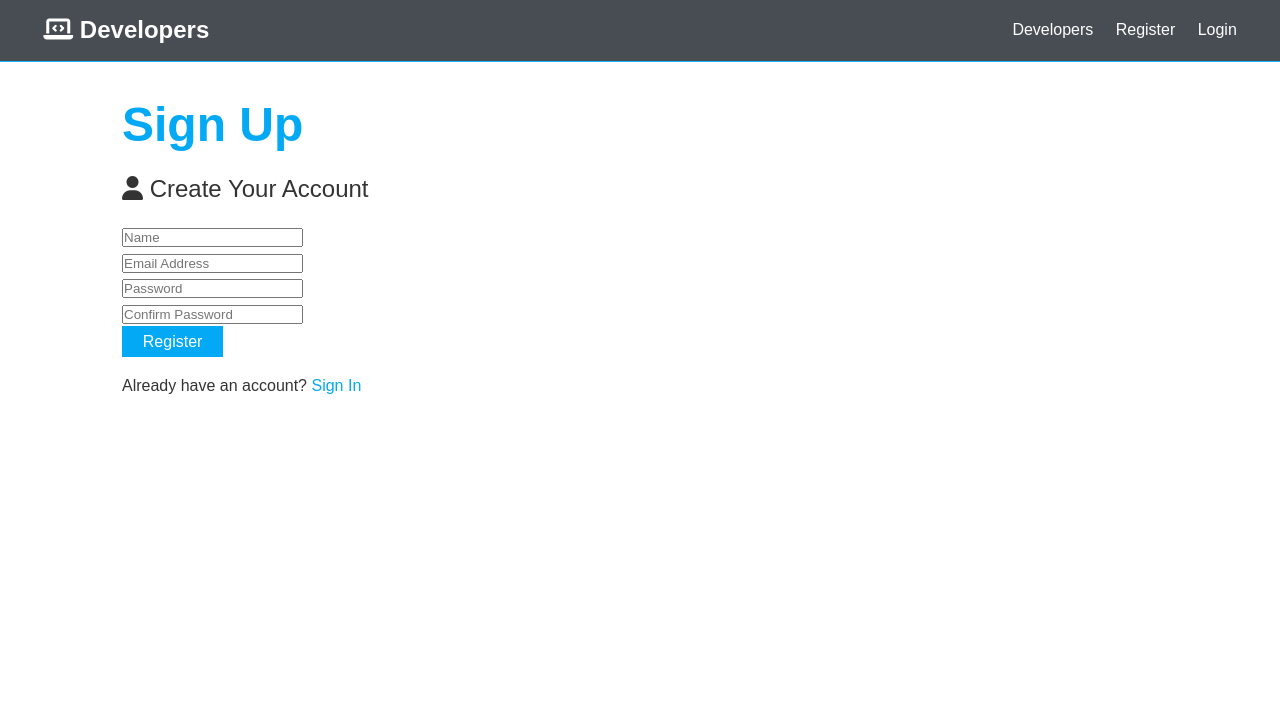
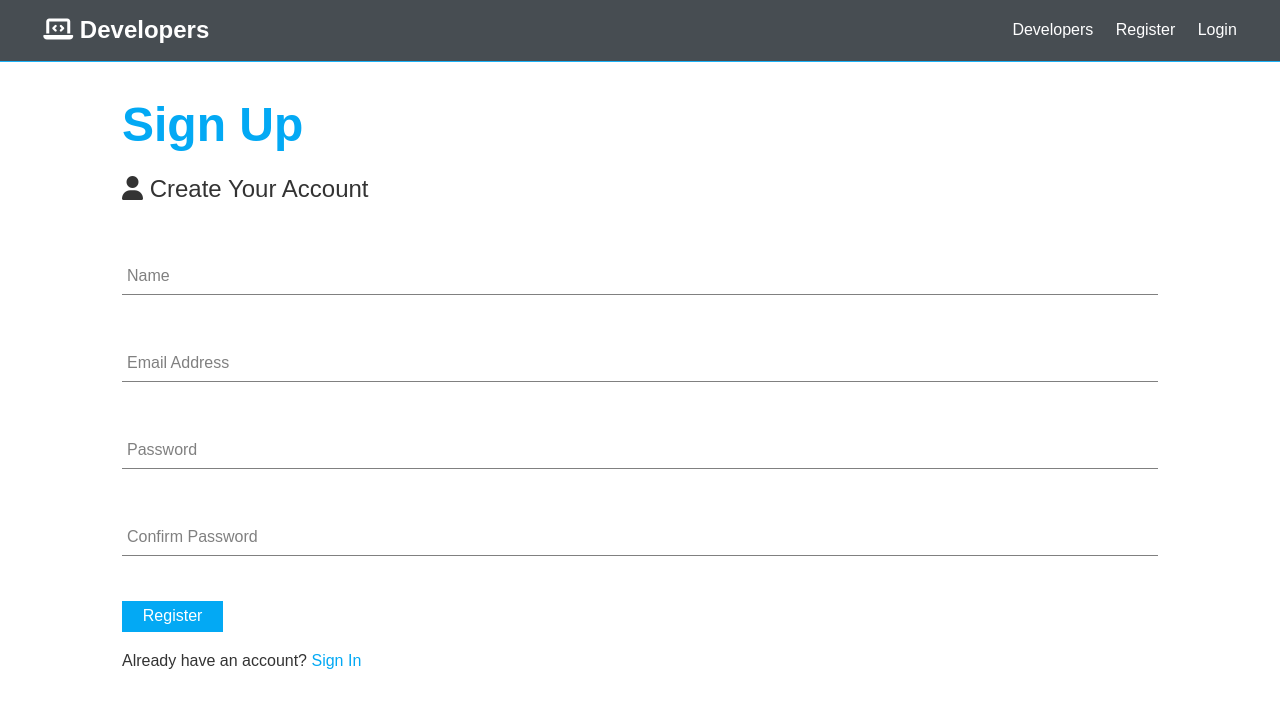
Before and after one commit to SelariuAlex/developers, a React (Create React App) app in the folder client/: page /register in a window 1280 px wide. Shown: the top 708 px of the page. Built offline with nearby package versions, Linux system fonts and the light colour scheme.

Commit message:
create form input component and add it to login and register

```diff
--- a/client/src/App.css
+++ b/client/src/App.css
@@ -36,6 +36,7 @@ img {
 /* Utilities */
 .container {
   max-width: 1100px;
+  height: 100%;
   margin: auto;
   overflow: hidden;
   padding: 0 2rem;
@@ -45,7 +46,7 @@ img {
 
 /* Text Styles*/
 .x-large {
-  font-size: 4rem;
+  font-size: 3rem;
   line-height: 1.2;
   margin-bottom: 1rem;
 }
@@ -245,7 +246,7 @@ img {
   }
 
   .x-large {
-    font-size: 3rem;
+    font-size: 2rem;
   }
 
   .large {
--- a/client/src/App.js
+++ b/client/src/App.js
@@ -10,7 +10,7 @@ import './App.css';
 function App() {
   return (
     <Router>
-      <div className="App">
+      <>
         <Navbar />
         <Route exact path="/" component={Landing} />
         <section className="container">
@@ -19,7 +19,7 @@ function App() {
             <Route exact path="/login" component={Login} />
           </Switch>
         </section>
-      </div>
+      </>
     </Router>
   );
 }
--- a/client/src/components/auth/Login/Login.component.js
+++ b/client/src/components/auth/Login/Login.component.js
@@ -1,7 +1,57 @@
-import React from 'react';
+import React, { Fragment, useState } from 'react';
+import { Link } from 'react-router-dom';
+import FormInput from '../../../components/form-input/FormInput.component';
 
 const Login = () => {
-  return <div>Login</div>;
+  const [formData, setFormData] = useState({
+    email: '',
+    password: ''
+  });
+
+  const { email, password } = formData;
+
+  const handleChange = e =>
+    setFormData({ ...formData, [e.target.name]: e.target.value });
+
+  const handleSubmit = e => {
+    e.preventDefault();
+
+    console.log({ email, password });
+  };
+
+  return (
+    <Fragment>
+      <h1 className="large text-primary">Sign In</h1>
+      <p className="lead">
+        <i className="fas fa-user" /> Sign Into Your Account
+      </p>
+      <form className="form" onSubmit={e => handleSubmit(e)}>
+        <div className="form-group">
+          <FormInput
+            type="email"
+            label="Email Address"
+            name="email"
+            value={email}
+            onChange={e => handleChange(e)}
+          />
+        </div>
+        <div className="form-group">
+          <FormInput
+            type="password"
+            label="Password"
+            name="password"
+            value={password}
+            onChange={e => handleChange(e)}
+          />
+        </div>
+
+        <input type="submit" className="btn btn-primary" value="Login" />
+      </form>
+      <p className="my-1">
+        Don't have an account? <Link to="/register">Register</Link>
+      </p>
+    </Fragment>
+  );
 };
 
 export default Login;
--- a/client/src/components/auth/Register/Register.component.js
+++ b/client/src/components/auth/Register/Register.component.js
@@ -1,5 +1,6 @@
 import React, { Fragment, useState } from 'react';
 import { Link } from 'react-router-dom';
+import FormInput from '../../../components/form-input/FormInput.component';
 
 const Register = () => {
   const [formData, setFormData] = useState({
@@ -11,10 +12,10 @@ const Register = () => {
 
   const { name, email, password, password2 } = formData;
 
-  const onChange = e =>
+  const handleChange = e =>
     setFormData({ ...formData, [e.target.name]: e.target.value });
 
-  const onSubmit = e => {
+  const handleSubmit = e => {
     e.preventDefault();
     if (password !== password2) {
       console.log('Passwords do not match');
@@ -29,41 +30,41 @@ const Register = () => {
       <p className="lead">
         <i className="fas fa-user" /> Create Your Account
       </p>
-      <form className="form" onSubmit={e => onSubmit(e)}>
+      <form className="form" onSubmit={e => handleSubmit(e)}>
         <div className="form-group">
-          <input
+          <FormInput
             type="text"
-            placeholder="Name"
+            label="Name"
             name="name"
             value={name}
-            onChange={e => onChange(e)}
+            onChange={e => handleChange(e)}
           />
         </div>
         <div className="form-group">
-          <input
+          <FormInput
             type="email"
-            placeholder="Email Address"
+            label="Email Address"
             name="email"
             value={email}
-            onChange={e => onChange(e)}
+            onChange={e => handleChange(e)}
           />
         </div>
         <div className="form-group">
-          <input
+          <FormInput
             type="password"
-            placeholder="Password"
+            label="Password"
             name="password"
             value={password}
-            onChange={e => onChange(e)}
+            onChange={e => handleChange(e)}
           />
         </div>
         <div className="form-group">
-          <input
+          <FormInput
             type="password"
-            placeholder="Confirm Password"
+            label="Confirm Password"
             name="password2"
             value={password2}
-            onChange={e => onChange(e)}
+            onChange={e => handleChange(e)}
           />
         </div>
         <input type="submit" className="btn btn-primary" value="Register" />
--- /dev/null
+++ b/client/src/components/form-input/FormInput.component.js
@@ -0,0 +1,22 @@
+import React from 'react';
+
+import './formInput.styles.scss';
+
+const FormInput = ({ handleChange, label, ...otherProps }) => {
+  return (
+    <div className="group">
+      <input className="form-input" onChange={handleChange} {...otherProps} />
+      {label ? (
+        <label
+          className={`${
+            otherProps.value.length ? 'shrink' : ''
+          } form-input-label`}
+        >
+          {label}
+        </label>
+      ) : null}
+    </div>
+  );
+};
+
+export default FormInput;
--- /dev/null
+++ b/client/src/components/form-input/formInput.styles.scss
@@ -0,0 +1,62 @@
+$sub-color: grey;
+$main-color: black;
+
+@mixin shrinkLabel {
+  top: -14px;
+  font-size: 12px;
+  color: $main-color;
+}
+
+.group {
+  position: relative;
+  margin: 45px 0;
+
+  .form-input {
+    background: none;
+    background-color: white;
+    color: $sub-color;
+    font-size: 18px;
+    padding: 10px 10px 10px 5px;
+    display: block;
+    width: 100%;
+    border: none;
+    border-radius: 0;
+    border-bottom: 1px solid $sub-color;
+    margin: 25px 0;
+
+    &:focus {
+      outline: none;
+    }
+
+    &:focus ~ .form-input-label {
+      @include shrinkLabel();
+    }
+  }
+
+  input[type='password'] {
+    letter-spacing: 0.3em;
+  }
+
+  .form-input-label {
+    color: $sub-color;
+    font-size: 16px;
+    font-weight: normal;
+    position: absolute;
+    pointer-events: none;
+    left: 5px;
+    top: 10px;
+    transition: 300ms ease all;
+
+    &.shrink {
+      @include shrinkLabel();
+    }
+  }
+}
+
+@media screen and (max-width: 1000px) {
+  .group {
+    .form-input {
+      width: 100%;
+    }
+  }
+}
--- a/package.json
+++ b/package.json
@@ -19,6 +19,7 @@
     "gravatar": "^1.8.0",
     "jsonwebtoken": "^8.5.1",
     "mongoose": "^5.7.1",
+    "node-sass": "^4.12.0",
     "request": "^2.88.0"
   },
   "devDependencies": {
```
Also changed, not shown: 1 other file (tests, documents, lock files or other folders).
